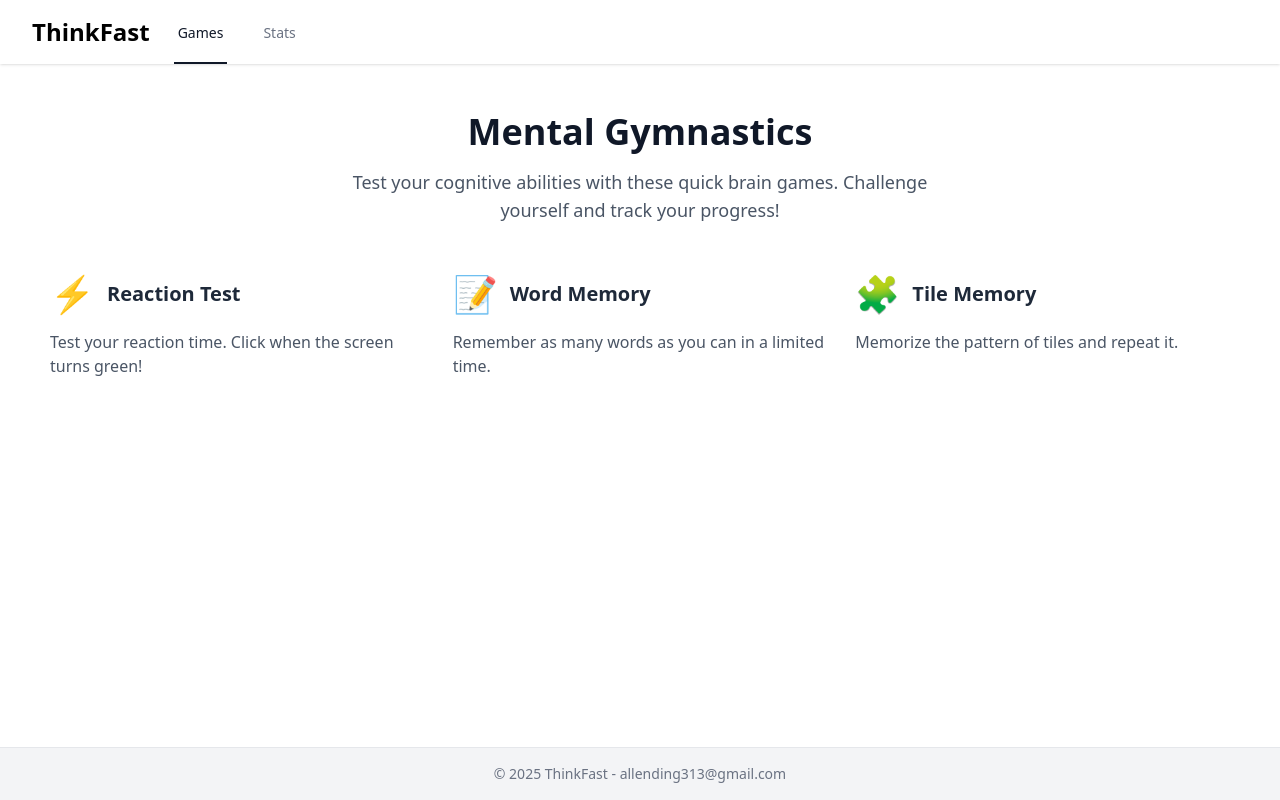
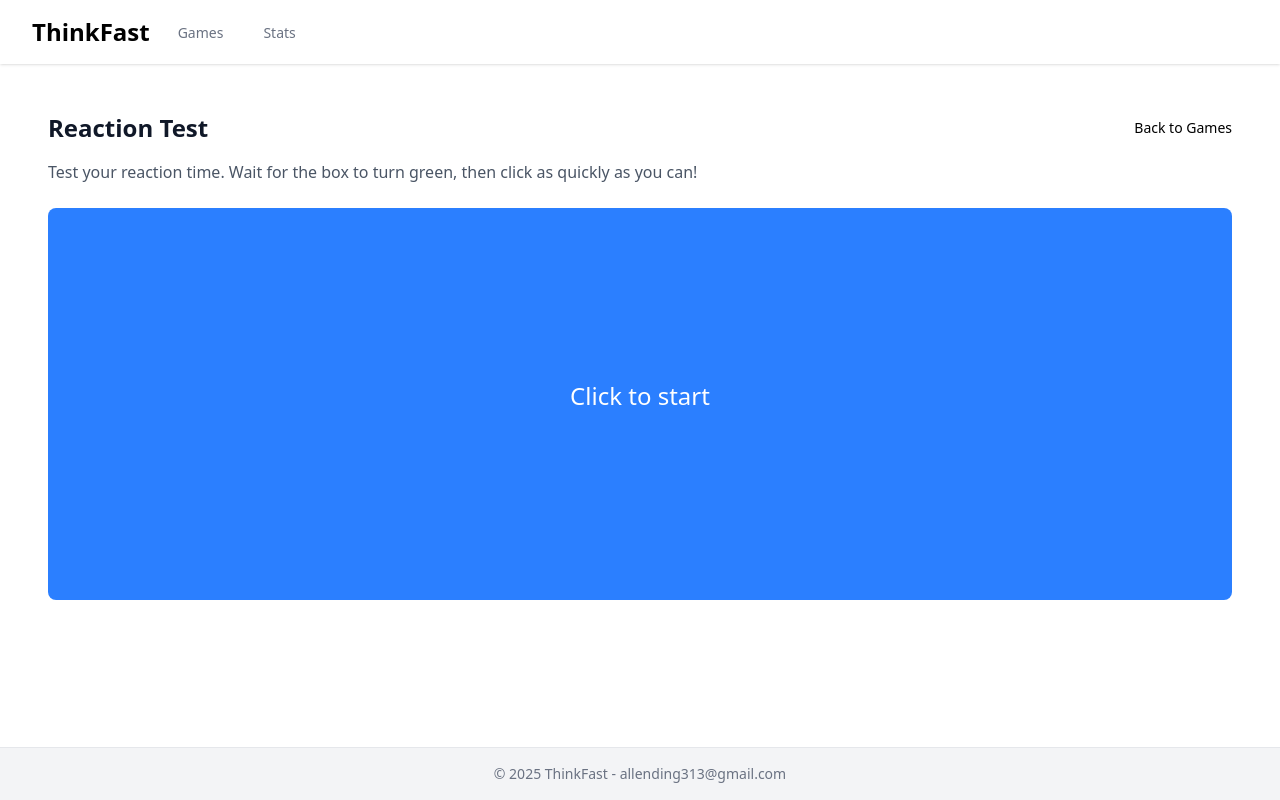
Before and after one commit to allending313/thinkfast, a React (Vite) app: page /games/reaction-test in a window 1280 px wide. Before the commit this address led to /. Built offline with nearby package versions, Linux system fonts and the light colour scheme.

Commit message:
add initial reaction test

```diff
--- a/src/App.tsx
+++ b/src/App.tsx
@@ -3,7 +3,7 @@ import { BrowserRouter, Routes, Route, Navigate } from "react-router";
 import Layout from "./components/layout/Layout";
 import HomePage from "./pages/HomePage";
 import StatsPage from "./pages/StatsPage";
-// import ReactionTestPage from "./pages/games/ReactionTestPage";
+import ReactionTestPage from "./pages/games/ReactionTestPage";
 // import WordMemoryPage from "./pages/games/WordMemoryPage";
 // import TileMemoryPage from "./pages/games/TileMemoryPage";
 
@@ -14,8 +14,8 @@ const App: React.FC = () => {
         <Routes>
           <Route path="/" element={<HomePage />} />
           <Route path="/stats" element={<StatsPage />} />
-          {/* <Route path="/games/reaction-test" element={<ReactionTestPage />} />
-          <Route path="/games/word-memory" element={<WordMemoryPage />} />
+          <Route path="/games/reaction-test" element={<ReactionTestPage />} />
+          {/* <Route path="/games/word-memory" element={<WordMemoryPage />} />
           <Route path="/games/tile-memory" element={<TileMemoryPage />} /> */}
           <Route path="*" element={<Navigate to="/" replace />} />
         </Routes>
--- /dev/null
+++ b/src/hooks/useReactionTest.ts
@@ -0,0 +1,94 @@
+import { useState, useEffect, useCallback, useRef } from "react";
+import { useScores } from "./useScores";
+
+type GameState = "ready" | "waiting" | "clickNow" | "tooEarly" | "complete";
+
+export function useReactionTest() {
+  const [gameState, setGameState] = useState<GameState>("ready");
+  const [startTime, setStartTime] = useState<number | null>(null);
+  const [reactionTime, setReactionTime] = useState<number | null>(null);
+  const timeoutRef = useRef<NodeJS.Timeout | null>(null);
+  const { addScore } = useScores()
+
+  // Clean up any timeouts when component unmounts
+  useEffect(() => {
+    return () => {
+      if (timeoutRef.current) {
+        clearTimeout(timeoutRef.current);
+      }
+    };
+  }, []);
+
+  // Start the game
+  const startGame = useCallback(() => {
+    setGameState("waiting");
+    setReactionTime(null);
+
+    // Random delay
+    const delay = Math.floor(Math.random() * 4000) + 750;
+
+    timeoutRef.current = setTimeout(() => {
+      setStartTime(Date.now());
+      setGameState("clickNow");
+    }, delay);
+  }, []);
+
+  // Handle click during the "waiting" state (too early)
+  const handleEarlyClick = useCallback(() => {
+    if (timeoutRef.current) {
+      clearTimeout(timeoutRef.current);
+      timeoutRef.current = null;
+    }
+    setGameState("tooEarly");
+  }, []);
+
+  // Handle click during the "clickNow" state (measure reaction time)
+  const handleClick = useCallback(() => {
+    if (gameState === "clickNow" && startTime) {
+      const endTime = Date.now();
+      const reaction = endTime - startTime;
+      setReactionTime(reaction);
+      setGameState("complete");
+      addScore("reaction-test", reaction)
+    }
+  }, [gameState, startTime]);
+
+  // Handle click based on current game state
+  const handleGameClick = useCallback(() => {
+    switch (gameState) {
+      case "ready":
+        startGame();
+        break;
+      case "waiting":
+        handleEarlyClick();
+        break;
+      case "clickNow":
+        handleClick();
+        break;
+      case "tooEarly":
+      case "complete":
+        setGameState("ready");
+        break;
+      default:
+        break;
+    }
+  }, [gameState, startGame, handleEarlyClick, handleClick]);
+
+  // Reset the game
+  const resetGame = useCallback(() => {
+    if (timeoutRef.current) {
+      clearTimeout(timeoutRef.current);
+      timeoutRef.current = null;
+    }
+    setGameState("ready");
+    setStartTime(null);
+    setReactionTime(null);
+  }, []);
+
+  return {
+    gameState,
+    reactionTime,
+    handleGameClick,
+    resetGame,
+  };
+}
--- /dev/null
+++ b/src/pages/games/ReactionTestPage.tsx
@@ -0,0 +1,112 @@
+import React from "react";
+import { motion } from "motion/react";
+import { useNavigate } from "react-router";
+import { useReactionTest } from "../../hooks/useReactionTest";
+import { useScores } from "../../hooks/useScores";
+
+const ReactionTestPage: React.FC = () => {
+  const navigate = useNavigate();
+  const { gameState, reactionTime, handleGameClick } =
+    useReactionTest();
+  const { getBestScore } = useScores();
+
+  const bestScore = getBestScore("reaction-test", true)?.score || null;
+
+  // Map game states to background colors
+  const getBackgroundColor = () => {
+    switch (gameState) {
+      case "ready":
+        return "bg-blue-500";
+      case "waiting":
+        return "bg-red-500";
+      case "clickNow":
+        return "bg-green-500";
+      case "tooEarly":
+        return "bg-yellow-500";
+      case "complete":
+        return "bg-purple-500";
+      default:
+        return "bg-blue-500";
+    }
+  };
+
+  // Map game states to instructions
+  const getInstructions = () => {
+    switch (gameState) {
+      case "ready":
+        return "Click to start";
+      case "waiting":
+        return "Wait for green...";
+      case "clickNow":
+        return "Click now!";
+      case "tooEarly":
+        return "Too early! Click to try again";
+      case "complete":
+        return "Click to try again";
+      default:
+        return "Click to start";
+    }
+  };
+
+  return (
+    <div className="px-4 py-6 flex flex-col min-h-[70vh]">
+      <div className="flex justify-between items-center mb-4">
+        <h1 className="text-2xl font-bold text-gray-900">Reaction Test</h1>
+        <button
+          onClick={() => navigate("/")}
+          className="btn btn-secondary text-sm"
+        >
+          Back to Games
+        </button>
+      </div>
+
+      <p className="text-gray-600 mb-6">
+        Test your reaction time. Wait for the box to turn green, then click as
+        quickly as you can!
+      </p>
+
+      <motion.div
+        className={`flex-grow flex flex-col items-center justify-center rounded-lg ${getBackgroundColor()} cursor-pointer transition-colors`}
+        onClick={handleGameClick}
+        onKeyDown={() => {
+          console.info("key pressed")
+          handleGameClick
+        }}
+        initial={{ opacity: 0, scale: 0.9 }}
+        animate={{ opacity: 1, scale: 1 }}
+        transition={{ duration: 0.3 }}
+      >
+        <p className="text-white text-2xl font-medium mb-4">
+          {getInstructions()}
+        </p>
+
+        {gameState === "complete" && reactionTime !== null && (
+          <motion.div
+            initial={{ opacity: 0, y: 20 }}
+            animate={{ opacity: 1, y: 0 }}
+            className="text-center"
+          >
+            <p className="text-white text-4xl font-bold mb-2">
+              {reactionTime} ms
+            </p>
+            {bestScore !== null && reactionTime < bestScore && (
+              <p className="text-white text-xl">New best score!</p>
+            )}
+          </motion.div>
+        )}
+      </motion.div>
+
+      <div className="mt-6 flex justify-between items-center">
+        <div>
+          {bestScore !== null && (
+            <p className="text-gray-700">
+              Best time: <span className="font-bold">{bestScore} ms</span>
+            </p>
+          )}
+        </div>
+      </div>
+    </div>
+  );
+};
+
+export default ReactionTestPage;
```
